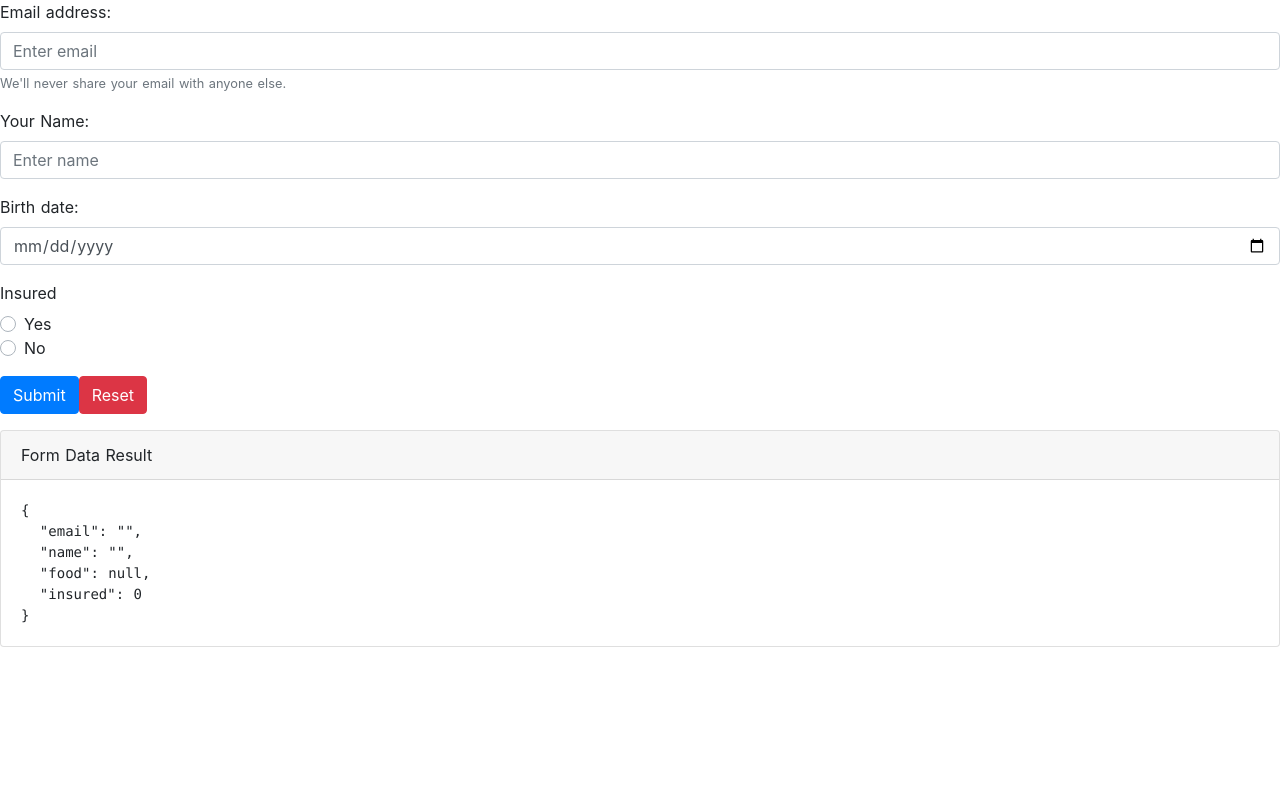
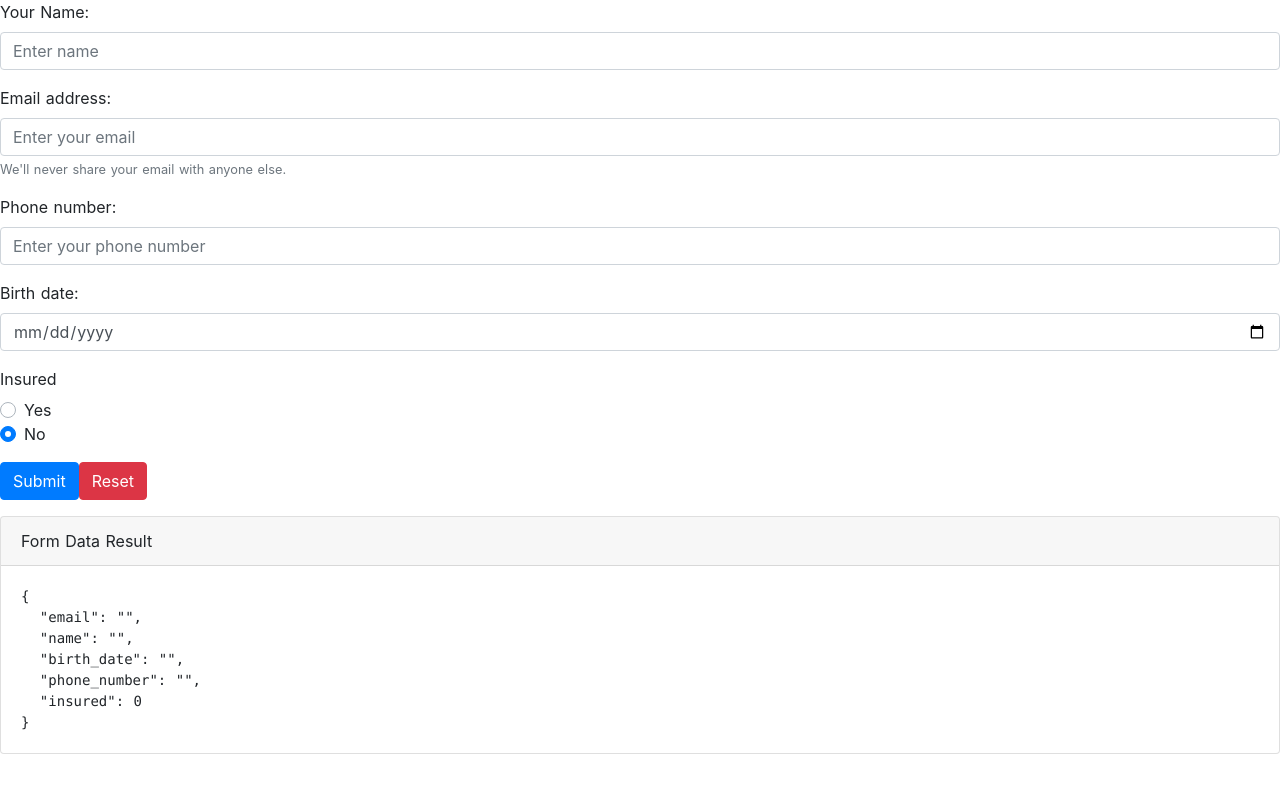
Before and after one commit to e-rosas/hm_pagina, a Nuxt app: page /promos in a window 1280 px wide. Shown: the top 792 px of the page. Built offline with nearby package versions, Linux system fonts and the light colour scheme.

Commit message:
axios post

```diff
--- a/pages/promos.vue
+++ b/pages/promos.vue
@@ -1,6 +1,15 @@
 <template>
   <div>
     <b-form v-if="show" @submit="onSubmit" @reset="onReset">
+      <b-form-group id="input-group-2" label="Your Name:" label-for="input-2">
+        <b-form-input
+          id="input-2"
+          v-model="form.name"
+          required
+          placeholder="Enter name"
+        ></b-form-input>
+      </b-form-group>
+
       <b-form-group
         id="input-group-1"
         label="Email address:"
@@ -12,31 +21,39 @@
           v-model="form.email"
           type="email"
           required
-          placeholder="Enter email"
+          placeholder="Enter your email"
         ></b-form-input>
       </b-form-group>
 
-      <b-form-group id="input-group-2" label="Your Name:" label-for="input-2">
+      <b-form-group
+        id="input-group-phone"
+        label="Phone number:"
+        label-for="input-phone"
+      >
         <b-form-input
-          id="input-2"
-          v-model="form.name"
+          id="input-phone"
+          v-model="form.phone_number"
           required
-          placeholder="Enter name"
+          placeholder="Enter your phone number"
         ></b-form-input>
       </b-form-group>
 
       <b-form-group id="input-group-3" label="Birth date:" label-for="input-3">
         <b-form-input
           id="input-3"
-          v-model="form.food"
+          v-model="form.date"
           type="date"
           required
         ></b-form-input>
       </b-form-group>
 
       <b-form-group id="input-group-4" label="Insured">
-        <b-form-radio value="1">Yes</b-form-radio>
-        <b-form-radio value="0">No</b-form-radio>
+        <b-form-radio v-model="form.insured" name="insured" value="1"
+          >Yes</b-form-radio
+        >
+        <b-form-radio v-model="form.insured" name="insured" value="0"
+          >No</b-form-radio
+        >
       </b-form-group>
 
       <b-button type="submit" variant="primary">Submit</b-button>
@@ -55,16 +72,10 @@ export default {
       form: {
         email: '',
         name: '',
-        food: null,
+        birth_date: '',
+        phone_number: '',
         insured: 0
       },
-      foods: [
-        { text: 'Select One', value: null },
-        'Carbrots',
-        'Beans',
-        'Tomatoes',
-        'Corn'
-      ],
       show: true
     }
   },
@@ -72,14 +83,32 @@ export default {
     onSubmit(evt) {
       evt.preventDefault()
       alert(JSON.stringify(this.form))
+      const currentObj = this
+
+      this.$axios
+        .post('http://localhost:8000/register', {
+          name: this.name,
+          birth_date: this.birth_date,
+          phone_number: this.phone_number,
+          email: this.email,
+          insured: this.insured
+        })
+
+        .then(function(response) {
+          currentObj.output = response.data
+        })
+
+        .catch(function(error) {
+          currentObj.output = error
+        })
     },
     onReset(evt) {
       evt.preventDefault()
       // Reset our form values
       this.form.email = ''
       this.form.name = ''
-      this.form.food = null
-      this.form.checked = []
+      this.form.birth_date = ''
+      this.form.insured = 0
       // Trick to reset/clear native browser form validation state
       this.show = false
       this.$nextTick(() => {
```
